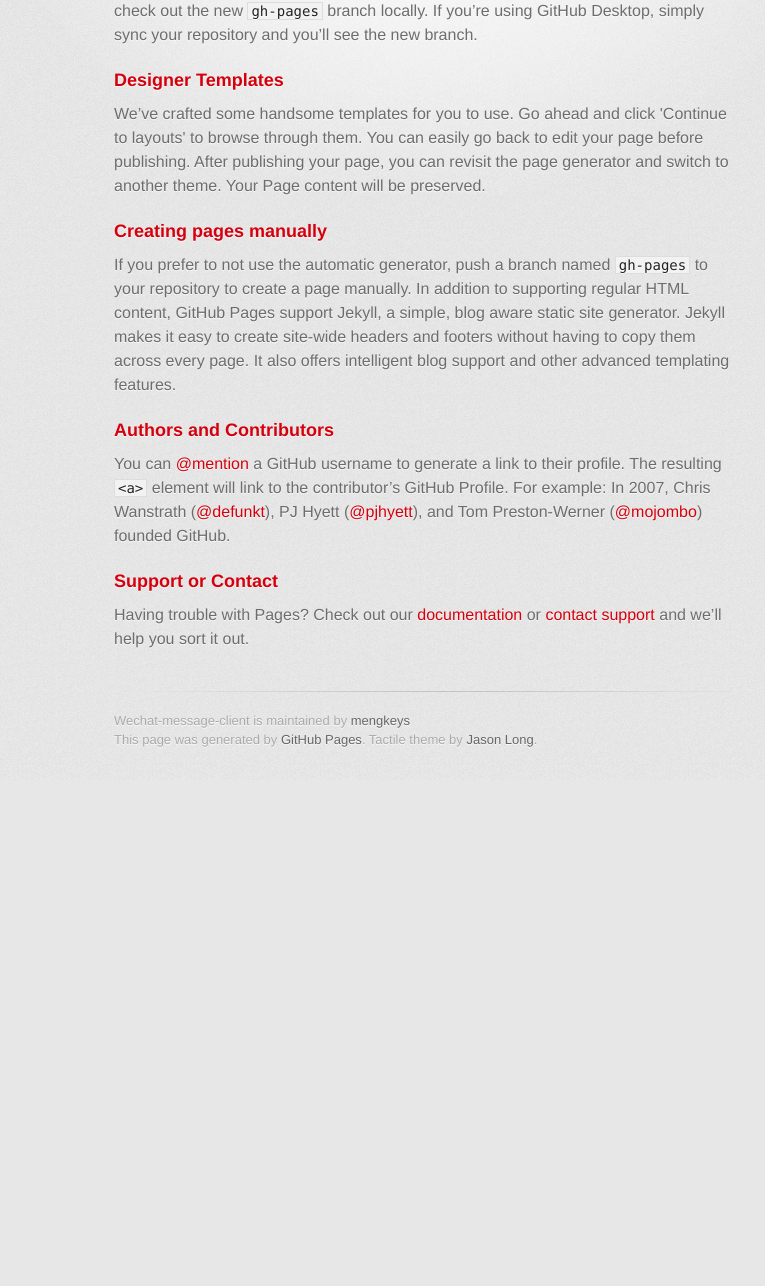
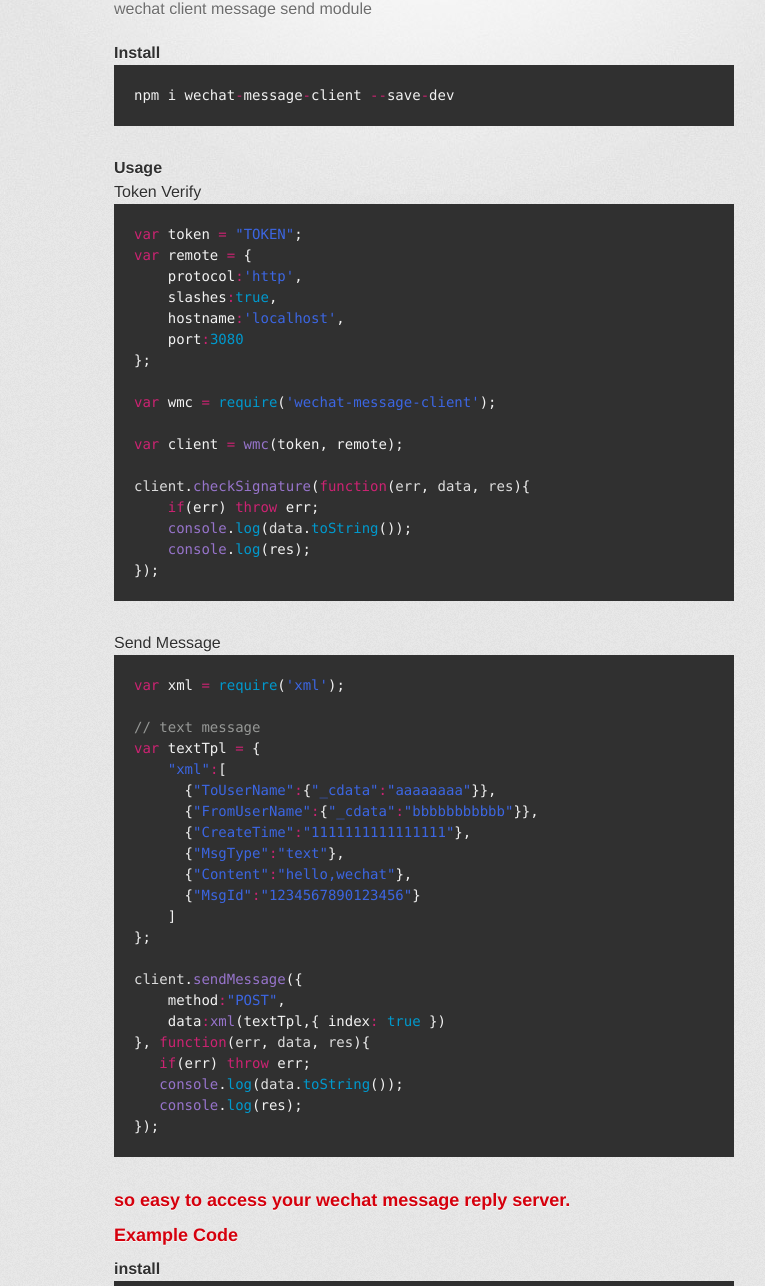
Before and after one commit to mengkeys/wechat-message-client, a plain HTML site: page index.html in a window 1280 px wide. Shown: the part 379-1665 px from the top of the page, without its empty margins (216-981 px from the left). Before the commit the page ends 1159 px from the top, so only its background shows below. Drawn offline with Linux system fonts and the light colour scheme; a web font is replaced by a local one.

Commit message:
Create gh-pages branch via GitHub

```diff
--- a/index.html
+++ b/index.html
@@ -10,7 +10,7 @@
     <!--[if lt IE 9]>
     <script src="//html5shiv.googlecode.com/svn/trunk/html5.js"></script>
     <![endif]-->
-    <title>Wechat-message-client by mengkeys</title>
+    <title>WMC(wechat-message-client) by mengkeys</title>
   </head>
 
   <body>
@@ -18,7 +18,7 @@
       <div class="inner">
 
         <header>
-          <h1>Wechat-message-client</h1>
+          <h1>WMC(wechat-message-client)</h1>
           <h2>wechat client message send module</h2>
         </header>
 
@@ -31,34 +31,108 @@
         <hr>
 
         <section id="main_content">
-          <h3>
-<a id="welcome-to-github-pages" class="anchor" href="#welcome-to-github-pages" aria-hidden="true"><span aria-hidden="true" class="octicon octicon-link"></span></a>Welcome to GitHub Pages.</h3>
+          <h1>
+<a id="wechat-message-client" class="anchor" href="#wechat-message-client" aria-hidden="true"><span aria-hidden="true" class="octicon octicon-link"></span></a>wechat-message-client</h1>
 
-<p>This automatic page generator is the easiest way to create beautiful pages for all of your projects. Author your page content here <a href="https://guides.github.com/features/mastering-markdown/">using GitHub Flavored Markdown</a>, select a template crafted by a designer, and publish. After your page is generated, you can check out the new <code>gh-pages</code> branch locally. If you’re using GitHub Desktop, simply sync your repository and you’ll see the new branch.</p>
+<p>wechat client message send module</p>
+
+<h4>
+<a id="install" class="anchor" href="#install" aria-hidden="true"><span aria-hidden="true" class="octicon octicon-link"></span></a>Install</h4>
+
+<div class="highlight highlight-source-js"><pre>npm i wechat<span class="pl-k">-</span>message<span class="pl-k">-</span>client <span class="pl-k">--</span>save<span class="pl-k">-</span>dev
+</pre></div>
+
+<h4>
+<a id="usage" class="anchor" href="#usage" aria-hidden="true"><span aria-hidden="true" class="octicon octicon-link"></span></a>Usage</h4>
+
+<h5>
+<a id="token-verify" class="anchor" href="#token-verify" aria-hidden="true"><span aria-hidden="true" class="octicon octicon-link"></span></a>Token Verify</h5>
+
+<div class="highlight highlight-source-js"><pre>
+<span class="pl-k">var</span> token <span class="pl-k">=</span> <span class="pl-s"><span class="pl-pds">"</span>TOKEN<span class="pl-pds">"</span></span>;
+<span class="pl-k">var</span> remote <span class="pl-k">=</span> {
+    protocol<span class="pl-k">:</span><span class="pl-s"><span class="pl-pds">'</span>http<span class="pl-pds">'</span></span>,
+    slashes<span class="pl-k">:</span><span class="pl-c1">true</span>,
+    hostname<span class="pl-k">:</span><span class="pl-s"><span class="pl-pds">'</span>localhost<span class="pl-pds">'</span></span>,
+    port<span class="pl-k">:</span><span class="pl-c1">3080</span>
+};
+
+<span class="pl-k">var</span> wmc <span class="pl-k">=</span> <span class="pl-c1">require</span>(<span class="pl-s"><span class="pl-pds">'</span>wechat-message-client<span class="pl-pds">'</span></span>);
+
+<span class="pl-k">var</span> client <span class="pl-k">=</span> <span class="pl-en">wmc</span>(token, remote);
+
+<span class="pl-smi">client</span>.<span class="pl-en">checkSignature</span>(<span class="pl-k">function</span>(<span class="pl-smi">err</span>, <span class="pl-smi">data</span>, <span class="pl-smi">res</span>){
+    <span class="pl-k">if</span>(err) <span class="pl-k">throw</span> err;
+    <span class="pl-en">console</span>.<span class="pl-c1">log</span>(<span class="pl-smi">data</span>.<span class="pl-c1">toString</span>());
+    <span class="pl-en">console</span>.<span class="pl-c1">log</span>(res);
+});</pre></div>
+
+<h5>
+<a id="send-message" class="anchor" href="#send-message" aria-hidden="true"><span aria-hidden="true" class="octicon octicon-link"></span></a>Send Message</h5>
+
+<div class="highlight highlight-source-js"><pre><span class="pl-k">var</span> xml <span class="pl-k">=</span> <span class="pl-c1">require</span>(<span class="pl-s"><span class="pl-pds">'</span>xml<span class="pl-pds">'</span></span>);
+
+<span class="pl-c">// text message </span>
+<span class="pl-k">var</span> textTpl <span class="pl-k">=</span> {
+    <span class="pl-s"><span class="pl-pds">"</span>xml<span class="pl-pds">"</span></span><span class="pl-k">:</span>[
+      {<span class="pl-s"><span class="pl-pds">"</span>ToUserName<span class="pl-pds">"</span></span><span class="pl-k">:</span>{<span class="pl-s"><span class="pl-pds">"</span>_cdata<span class="pl-pds">"</span></span><span class="pl-k">:</span><span class="pl-s"><span class="pl-pds">"</span>aaaaaaaa<span class="pl-pds">"</span></span>}},
+      {<span class="pl-s"><span class="pl-pds">"</span>FromUserName<span class="pl-pds">"</span></span><span class="pl-k">:</span>{<span class="pl-s"><span class="pl-pds">"</span>_cdata<span class="pl-pds">"</span></span><span class="pl-k">:</span><span class="pl-s"><span class="pl-pds">"</span>bbbbbbbbbbb<span class="pl-pds">"</span></span>}},
+      {<span class="pl-s"><span class="pl-pds">"</span>CreateTime<span class="pl-pds">"</span></span><span class="pl-k">:</span><span class="pl-s"><span class="pl-pds">"</span>1111111111111111<span class="pl-pds">"</span></span>},
+      {<span class="pl-s"><span class="pl-pds">"</span>MsgType<span class="pl-pds">"</span></span><span class="pl-k">:</span><span class="pl-s"><span class="pl-pds">"</span>text<span class="pl-pds">"</span></span>},
+      {<span class="pl-s"><span class="pl-pds">"</span>Content<span class="pl-pds">"</span></span><span class="pl-k">:</span><span class="pl-s"><span class="pl-pds">"</span>hello,wechat<span class="pl-pds">"</span></span>},
+      {<span class="pl-s"><span class="pl-pds">"</span>MsgId<span class="pl-pds">"</span></span><span class="pl-k">:</span><span class="pl-s"><span class="pl-pds">"</span>1234567890123456<span class="pl-pds">"</span></span>}
+    ]
+};
+
+<span class="pl-smi">client</span>.<span class="pl-en">sendMessage</span>({
+    method<span class="pl-k">:</span><span class="pl-s"><span class="pl-pds">"</span>POST<span class="pl-pds">"</span></span>,
+    data<span class="pl-k">:</span><span class="pl-en">xml</span>(textTpl,{ index<span class="pl-k">:</span> <span class="pl-c1">true</span> })
+}, <span class="pl-k">function</span>(<span class="pl-smi">err</span>, <span class="pl-smi">data</span>, <span class="pl-smi">res</span>){
+   <span class="pl-k">if</span>(err) <span class="pl-k">throw</span> err;
+   <span class="pl-en">console</span>.<span class="pl-c1">log</span>(<span class="pl-smi">data</span>.<span class="pl-c1">toString</span>());
+   <span class="pl-en">console</span>.<span class="pl-c1">log</span>(res);
+});</pre></div>
 
 <h3>
-<a id="designer-templates" class="anchor" href="#designer-templates" aria-hidden="true"><span aria-hidden="true" class="octicon octicon-link"></span></a>Designer Templates</h3>
-
-<p>We’ve crafted some handsome templates for you to use. Go ahead and click 'Continue to layouts' to browse through them. You can easily go back to edit your page before publishing. After publishing your page, you can revisit the page generator and switch to another theme. Your Page content will be preserved.</p>
+<a id="so-easy-to-access-your-wechat-message-reply-server" class="anchor" href="#so-easy-to-access-your-wechat-message-reply-server" aria-hidden="true"><span aria-hidden="true" class="octicon octicon-link"></span></a>so easy to access your wechat message reply server.</h3>
 
 <h3>
-<a id="creating-pages-manually" class="anchor" href="#creating-pages-manually" aria-hidden="true"><span aria-hidden="true" class="octicon octicon-link"></span></a>Creating pages manually</h3>
+<a id="example-code" class="anchor" href="#example-code" aria-hidden="true"><span aria-hidden="true" class="octicon octicon-link"></span></a>Example Code</h3>
 
-<p>If you prefer to not use the automatic generator, push a branch named <code>gh-pages</code> to your repository to create a page manually. In addition to supporting regular HTML content, GitHub Pages support Jekyll, a simple, blog aware static site generator. Jekyll makes it easy to create site-wide headers and footers without having to copy them across every page. It also offers intelligent blog support and other advanced templating features.</p>
+<h4>
+<a id="install-1" class="anchor" href="#install-1" aria-hidden="true"><span aria-hidden="true" class="octicon octicon-link"></span></a>install</h4>
 
-<h3>
-<a id="authors-and-contributors" class="anchor" href="#authors-and-contributors" aria-hidden="true"><span aria-hidden="true" class="octicon octicon-link"></span></a>Authors and Contributors</h3>
+<pre><code>npm install
 
-<p>You can <a href="https://help.github.com/articles/basic-writing-and-formatting-syntax/#mentioning-users-and-teams" class="user-mention">@mention</a> a GitHub username to generate a link to their profile. The resulting <code>&lt;a&gt;</code> element will link to the contributor’s GitHub Profile. For example: In 2007, Chris Wanstrath (<a href="https://github.com/defunkt" class="user-mention">@defunkt</a>), PJ Hyett (<a href="https://github.com/pjhyett" class="user-mention">@pjhyett</a>), and Tom Preston-Werner (<a href="https://github.com/mojombo" class="user-mention">@mojombo</a>) founded GitHub.</p>
+</code></pre>
 
-<h3>
-<a id="support-or-contact" class="anchor" href="#support-or-contact" aria-hidden="true"><span aria-hidden="true" class="octicon octicon-link"></span></a>Support or Contact</h3>
+<h5>
+<a id="change-to-example-directory-and-install-dependence" class="anchor" href="#change-to-example-directory-and-install-dependence" aria-hidden="true"><span aria-hidden="true" class="octicon octicon-link"></span></a>change to example directory and install dependence.</h5>
 
-<p>Having trouble with Pages? Check out our <a href="https://help.github.com/pages">documentation</a> or <a href="https://github.com/contact">contact support</a> and we’ll help you sort it out.</p>
+<pre><code>cd example &amp;&amp; npm install
+</code></pre>
+
+<h5>
+<a id="start-server" class="anchor" href="#start-server" aria-hidden="true"><span aria-hidden="true" class="octicon octicon-link"></span></a>start server</h5>
+
+<pre><code>node server.js
+</code></pre>
+
+<h5>
+<a id="verify-token" class="anchor" href="#verify-token" aria-hidden="true"><span aria-hidden="true" class="octicon octicon-link"></span></a>verify token</h5>
+
+<pre><code> node signature.js
+</code></pre>
+
+<h5>
+<a id="post-message" class="anchor" href="#post-message" aria-hidden="true"><span aria-hidden="true" class="octicon octicon-link"></span></a>post message</h5>
+
+<pre><code> node message.js
+</code></pre>
         </section>
 
         <footer>
-          Wechat-message-client is maintained by <a href="https://github.com/mengkeys">mengkeys</a><br>
+          WMC(wechat-message-client) is maintained by <a href="https://github.com/mengkeys">mengkeys</a><br>
           This page was generated by <a href="https://pages.github.com">GitHub Pages</a>. Tactile theme by <a href="https://twitter.com/jasonlong">Jason Long</a>.
         </footer>
 
```
Also changed, not shown: params.json (+1 -1 lines).
